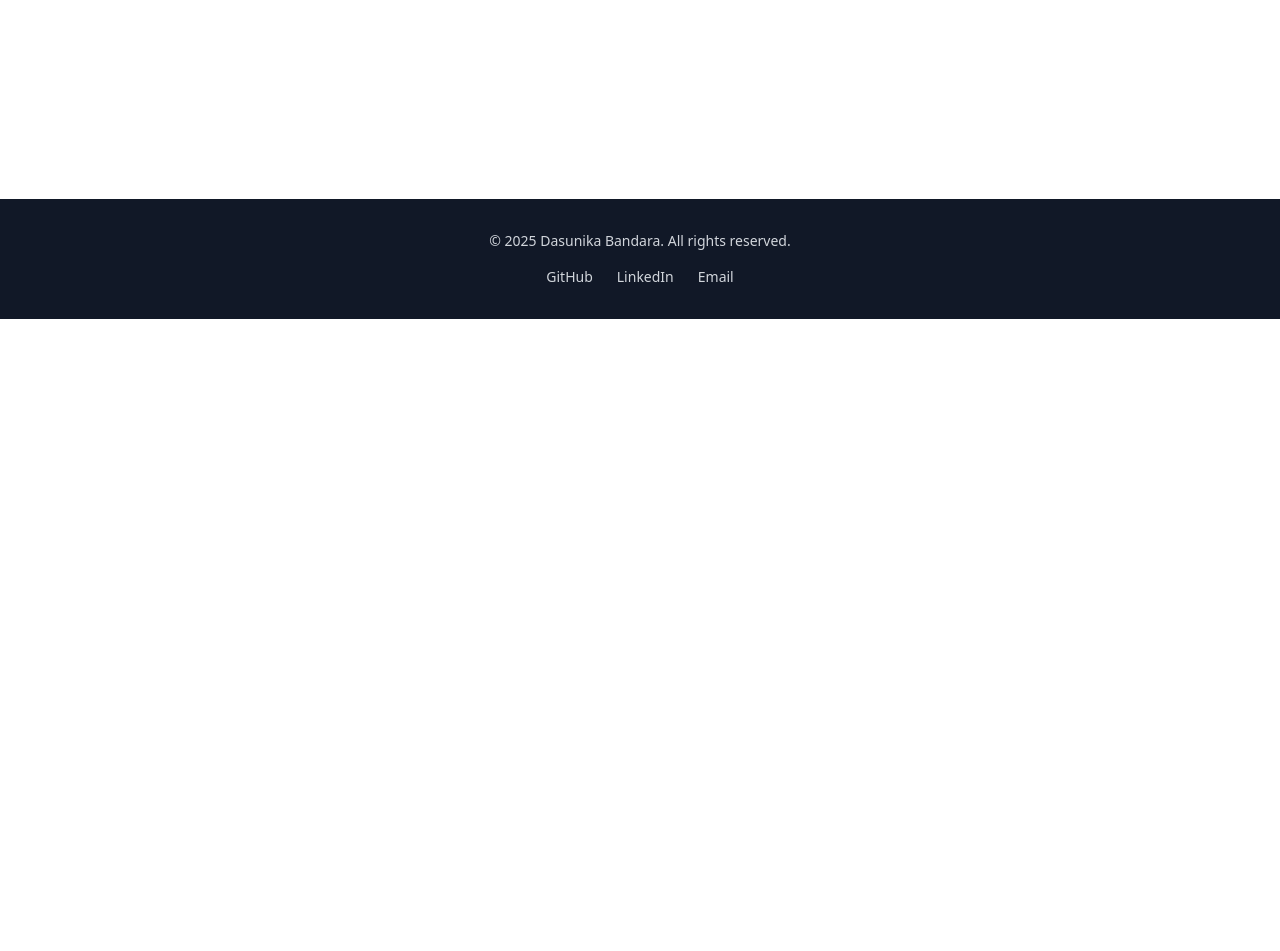
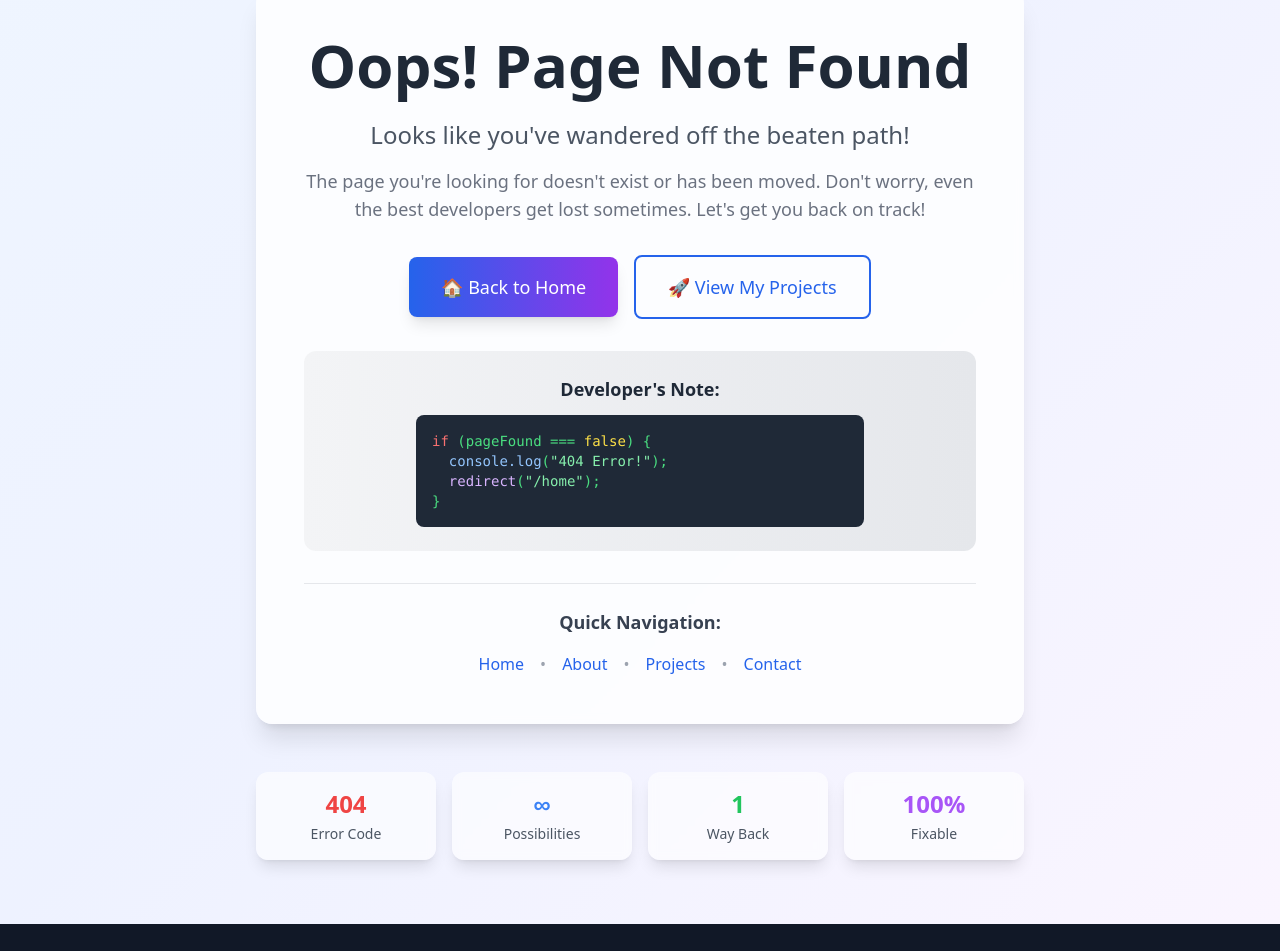
Before and after one commit to ICT-Courses/ict2233-ca-02-DB602, a React (Create React App) app: page /ict2233-ca-02-DB602/test-404 in a window 1280 px wide. Before the commit this address had no page. Shown: the part 481-1432 px from the top of the page. Before the commit the page ends 800 px from the top, so only its background shows below. Built offline with nearby package versions, Linux system fonts and the light colour scheme.

Commit message:
Refine project descriptions for clarify and consistency

```diff
--- a/src/App.js
+++ b/src/App.js
@@ -1,7 +1,7 @@
 import React from "react";
 import { BrowserRouter as Router, Routes, Route } from "react-router-dom";
 
-import Navbar from "./components/Navbar";   // ✅ use Navbar
+import Navbar from "./components/Navbar";
 import Footer from "./components/Footer";
 
 import Home from "./pages/Home";
@@ -14,21 +14,21 @@ function App() {
   return (
     <Router basename="/ict2233-ca-02-DB602">
       <div className="min-h-screen flex flex-col">
-        {/* Navbar */}
+        {/* Navbar section */}
         <Navbar />
 
-        {/* Main content */}
+        {/* Main content sction*/}
         <main className="flex-grow bg-white dark:bg-gray-900">
           <Routes>
             <Route path="/" element={<Home />} />
             <Route path="/about" element={<About />} />
             <Route path="/projects" element={<Projects />} />
             <Route path="/contact" element={<Contact />} />
-            <Route path="*" element={<NotFound />} />
+            <Route path="/test-404" element={<NotFound />} />
           </Routes>
         </main>
 
-        {/* Footer */}
+        {/* Footer section */}
         <Footer />
       </div>
     </Router>
--- a/src/components/Footer.js
+++ b/src/components/Footer.js
@@ -7,7 +7,7 @@ const Footer = () => {
         {/* Copyright */}
         <p className="text-sm">&copy; {new Date().getFullYear()} Dasunika Bandara. All rights reserved.</p>
 
-        {/* Social Links */}
+        {/* Social meadia Links */}
         <div className="flex justify-center space-x-6 mt-4">
           <a
             href="https://github.com/DB602"
--- a/src/components/Navbar.js
+++ b/src/components/Navbar.js
@@ -37,7 +37,7 @@ const Navbar = () => {
           >
             Contact
           </Link>
-          {/* Dark Mode Toggle */}
+          {/* Dark mode toggle section */}
           <DarkModeToggle />
         </div>
       </div>
--- a/src/pages/Home.js
+++ b/src/pages/Home.js
@@ -1,15 +1,16 @@
 import React from 'react';
+import { Link } from 'react-router-dom';
 import profilePhoto from '../assets/profile-photo.jpg';
 
 const Home = () => {
   return (
     <div>
-      {/* Hero Section */}
+      {/* This is Hero section */}
       <section className="bg-gradient-to-br from-blue-50 via-indigo-50 to-purple-50 py-20 min-h-screen flex items-center">
         <div className="max-w-6xl mx-auto px-4">
           <div className="flex flex-col lg:flex-row items-center justify-between gap-12">
 
-            {/* Text Content */}
+            {/* Text content section */}
             <div className="flex-1 text-center lg:text-left">
               <div className="mb-6">
                 <h1 className="text-5xl md:text-7xl font-bold text-gray-800 mb-4">
@@ -31,16 +32,25 @@ const Home = () => {
               </p>
 
               <div className="flex flex-col sm:flex-row gap-4 justify-center lg:justify-start">
-                <button className="bg-gradient-to-r from-blue-600 to-purple-600 text-white px-8 py-4 rounded-lg text-lg font-medium hover:from-blue-700 hover:to-purple-700 transform hover:scale-105 transition-all duration-300 shadow-lg">
+                {/* Navigate to projects page */}
+                <Link
+                  to="/projects"
+                  className="bg-gradient-to-r from-blue-600 to-purple-600 text-white px-8 py-4 rounded-lg text-lg font-medium hover:from-blue-700 hover:to-purple-700 transform hover:scale-105 transition-all duration-300 shadow-lg text-center"
+                >
                   View My Work
-                </button>
-                <button className="border-2 border-blue-600 text-blue-600 px-8 py-4 rounded-lg text-lg font-medium hover:bg-blue-600 hover:text-white transition-all duration-300">
+                </Link>
+
+                {/* Navigate to Contact page */}
+                <Link
+                  to="/contact"
+                  className="border-2 border-blue-600 text-blue-600 px-8 py-4 rounded-lg text-lg font-medium hover:bg-blue-600 hover:text-white transition-all duration-300 text-center"
+                >
                   Contact Me
-                </button>
+                </Link>
               </div>
             </div>
 
-            {/* Photo Section */}
+            {/* This is photo Section */}
             <div className="flex-shrink-0">
               <div className="relative">
                 {/* Decorative background elements */}
@@ -51,7 +61,7 @@ const Home = () => {
                 <div className="relative z-10 w-80 h-80 rounded-full overflow-hidden border-4 border-white shadow-2xl">
                   <img
                     src={profilePhoto}
-                    alt="Dasunika Bandara - Full Stack Developer"
+                    alt="Dasunika Bandara - UI/UX Designer & Frontend Developer"
                     className="w-full h-full object-cover hover:scale-110 transition-transform duration-500"
                     onError={(e) => {
                       // Fallback if image doesn't exist
--- a/src/pages/NotFound.js
+++ b/src/pages/NotFound.js
@@ -3,10 +3,138 @@ import { Link } from 'react-router-dom';
 
 const NotFound = () => {
   return (
-    <div style={{ padding: '20px' }}>
-      <h1>404 - Page Not Found</h1>
-      <p>The page you're looking for doesn't exist.</p>
-      <Link to="/">Go back to Home</Link>
+    <div className="min-h-screen bg-gradient-to-br from-blue-50 via-indigo-50 to-purple-50 flex items-center justify-center py-16">
+      <div className="max-w-4xl mx-auto px-4 text-center">
+
+        {/* I add Animated 404 Number */}
+        <div className="relative mb-8">
+          <div className="text-[200px] md:text-[300px] font-bold bg-gradient-to-r from-blue-400 to-purple-600 bg-clip-text text-transparent leading-none animate-pulse">
+            404
+          </div>
+
+          {/* Floating element section */}
+          <div className="absolute top-10 left-10 w-16 h-16 bg-blue-200 rounded-full opacity-30 animate-bounce"></div>
+          <div className="absolute top-20 right-20 w-12 h-12 bg-purple-200 rounded-full opacity-40 animate-bounce delay-300"></div>
+          <div className="absolute bottom-10 left-1/4 w-8 h-8 bg-pink-200 rounded-full opacity-50 animate-bounce delay-500"></div>
+          <div className="absolute bottom-16 right-1/3 w-6 h-6 bg-indigo-200 rounded-full opacity-60 animate-bounce delay-700"></div>
+        </div>
+
+        {/* Main content section */}
+        <div className="bg-white/80 backdrop-blur-sm rounded-2xl p-8 md:p-12 shadow-xl hover:shadow-2xl transition-shadow">
+
+          {/* Error msg */}
+          <h1 className="text-4xl md:text-6xl font-bold text-gray-800 mb-6">
+            Oops! Page Not Found
+          </h1>
+
+          <p className="text-xl md:text-2xl text-gray-600 mb-4">
+            Looks like you've wandered off the beaten path!
+          </p>
+
+          <p className="text-lg text-gray-500 mb-8 max-w-2xl mx-auto">
+            The page you're looking for doesn't exist or has been moved.
+            Don't worry, even the best developers get lost sometimes.
+            Let's get you back on track!
+          </p>
+
+          {/* This is action buttons */}
+          <div className="flex flex-col sm:flex-row gap-4 justify-center items-center mb-8">
+            <Link
+              to="/"
+              className="bg-gradient-to-r from-blue-600 to-purple-600 text-white px-8 py-4 rounded-lg text-lg font-medium hover:from-blue-700 hover:to-purple-700 transform hover:scale-105 transition-all duration-300 shadow-lg hover:shadow-xl"
+            >
+              🏠 Back to Home
+            </Link>
+
+            <Link
+              to="/projects"
+              className="border-2 border-blue-600 text-blue-600 px-8 py-4 rounded-lg text-lg font-medium hover:bg-blue-600 hover:text-white transition-all duration-300"
+            >
+              🚀 View My Projects
+            </Link>
+          </div>
+
+          {/* It is fun error code section */}
+          <div className="bg-gradient-to-r from-gray-100 to-gray-200 rounded-xl p-6 mb-8">
+            <h3 className="text-lg font-semibold text-gray-800 mb-3">
+              Developer's Note:
+            </h3>
+            <div className="bg-gray-800 text-green-400 p-4 rounded-lg font-mono text-left max-w-md mx-auto">
+              <div className="text-sm">
+                <span className="text-red-400">if</span> (pageFound === <span className="text-yellow-300">false</span>) {'{'}
+                <br />
+                &nbsp;&nbsp;<span className="text-blue-300">console.log</span>(<span className="text-green-300">"404 Error!"</span>);
+                <br />
+                &nbsp;&nbsp;<span className="text-purple-300">redirect</span>(<span className="text-green-300">"/home"</span>);
+                <br />
+                {'}'}
+              </div>
+            </div>
+          </div>
+
+          {/* Quick navigation part */}
+          <div className="border-t border-gray-200 pt-6">
+            <h3 className="text-lg font-semibold text-gray-700 mb-4">
+              Quick Navigation:
+            </h3>
+            <div className="flex flex-wrap justify-center gap-4">
+              <Link
+                to="/"
+                className="text-blue-600 hover:text-blue-800 hover:underline transition-colors"
+              >
+                Home
+              </Link>
+              <span className="text-gray-400">•</span>
+              <Link
+                to="/about"
+                className="text-blue-600 hover:text-blue-800 hover:underline transition-colors"
+              >
+                About
+              </Link>
+              <span className="text-gray-400">•</span>
+              <Link
+                to="/projects"
+                className="text-blue-600 hover:text-blue-800 hover:underline transition-colors"
+              >
+                Projects
+              </Link>
+              <span className="text-gray-400">•</span>
+              <Link
+                to="/contact"
+                className="text-blue-600 hover:text-blue-800 hover:underline transition-colors"
+              >
+                Contact
+              </Link>
+            </div>
+          </div>
+        </div>
+
+        {/* Fun Stats */}
+        <div className="mt-12 grid grid-cols-2 md:grid-cols-4 gap-4 text-center">
+          <div className="bg-white/60 backdrop-blur-sm rounded-xl p-4 shadow-lg">
+            <div className="text-2xl font-bold text-red-500 mb-1">404</div>
+            <div className="text-gray-600 text-sm">Error Code</div>
+          </div>
+          <div className="bg-white/60 backdrop-blur-sm rounded-xl p-4 shadow-lg">
+            <div className="text-2xl font-bold text-blue-500 mb-1">∞</div>
+            <div className="text-gray-600 text-sm">Possibilities</div>
+          </div>
+          <div className="bg-white/60 backdrop-blur-sm rounded-xl p-4 shadow-lg">
+            <div className="text-2xl font-bold text-green-500 mb-1">1</div>
+            <div className="text-gray-600 text-sm">Way Back</div>
+          </div>
+          <div className="bg-white/60 backdrop-blur-sm rounded-xl p-4 shadow-lg">
+            <div className="text-2xl font-bold text-purple-500 mb-1">100%</div>
+            <div className="text-gray-600 text-sm">Fixable</div>
+          </div>
+        </div>
+
+        {/* Floating Elements for Ambiance */}
+        <div className="fixed top-20 left-10 w-4 h-4 bg-blue-300 rounded-full opacity-20 animate-ping"></div>
+        <div className="fixed top-40 right-16 w-6 h-6 bg-purple-300 rounded-full opacity-30 animate-ping delay-1000"></div>
+        <div className="fixed bottom-32 left-20 w-3 h-3 bg-pink-300 rounded-full opacity-25 animate-ping delay-2000"></div>
+        <div className="fixed bottom-20 right-32 w-5 h-5 bg-indigo-300 rounded-full opacity-35 animate-ping delay-3000"></div>
+      </div>
     </div>
   );
 };
```
Also changed, not shown: src/pages/About.js (+12 -12 lines), src/pages/Contact.js (+10 -10 lines), src/pages/Projects.js (+75 -39 lines), src/assets/wireframe1.png (added), src/assets/wireframe2.png (added).
